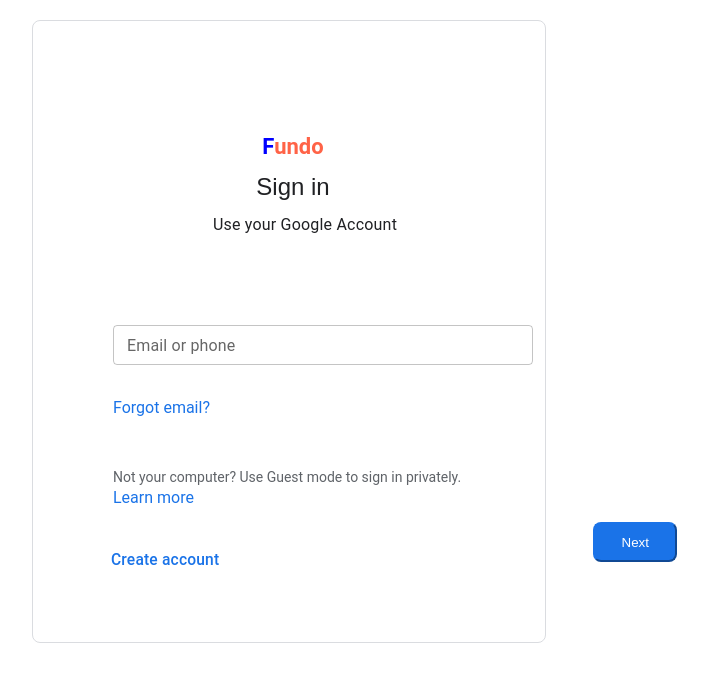
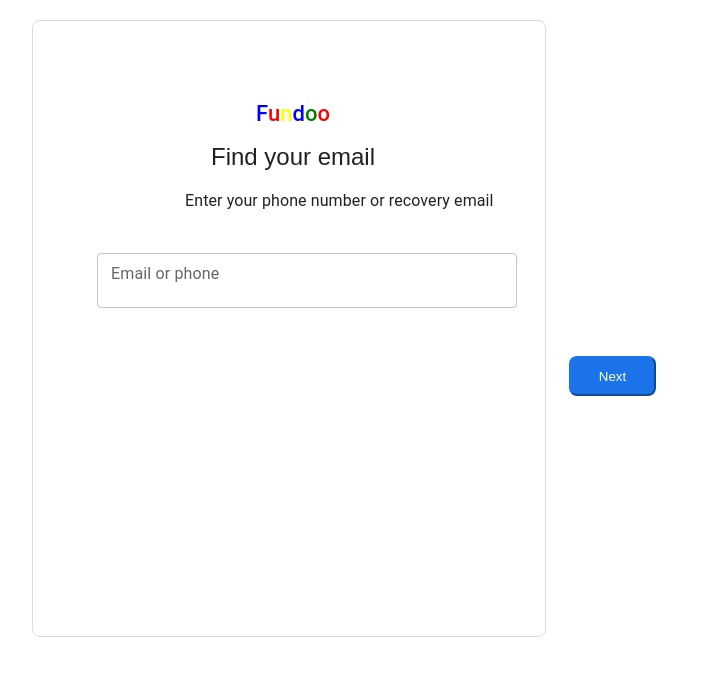
Before and after one commit to ValarmathyRamachandran/React-FunDo-Project-CFP, a React (Create React App) app: page / in a window 1280 px wide. Shown: the top 682 px of the page, without its empty margins (351-1059 px from the left). Built offline with nearby package versions, Linux system fonts and the light colour scheme.

Commit message:
[Valarmathy]: Added Forgot password page

```diff
--- a/src/App.js
+++ b/src/App.js
@@ -2,12 +2,16 @@ import logo from './logo.svg';
 import './App.css';
 import SignUp from './pages/SignUp/SignUp';
 import SignIn from './pages/SignIn/SignIn';
+import ForgotPassword from './pages/ForgotPassword';
 
 function App() {
   return (
     <div className="App">
+
       {/* <SignUp /> */}
-      <SignIn />
+      <ForgotPassword />
+
+
     </div>
   );
 }
--- /dev/null
+++ b/src/pages/ForgotPassword.css
@@ -0,0 +1,73 @@
+#fundo-heading,h2 {
+    display: flex;
+    height: 24px;
+    font-size: 22px;
+    font-weight: 500;
+    font-family: roboto,'Noto Sans Myanmar UI',arial,sans-serif;
+    align-items: center;
+    justify-content: center;
+    margin-bottom: 1vh;
+    margin-top: 10vh;
+}
+
+h1{
+    font-family: 'Google Sans','Noto Sans Myanmar UI',arial,sans-serif;
+    font-size: 24px;
+    font-weight: 400;
+    line-height: 1.3333;
+}
+
+.forgotPwd-sub-heading{
+    color: #202124;
+    font-size: 16px;
+    font-weight: 400;
+    letter-spacing: 0.1px;
+    line-height: 1.5;
+    margin-left: 19vh;
+    margin-bottom: 5vh;
+}
+
+
+#forgotpwd-phoneoremail {
+
+    background-color: transparent;
+    border: none;
+    display: block;
+    font: 400 16px Roboto,RobotoDraft,Helvetica,Arial,sans-serif;
+    line-height: 24px;
+    margin: 0;
+    min-width: 0%;
+    border-radius: 4px;
+    color: #202124;
+    font-size: 16px;
+    height: 28px;
+    margin: 1px 2px 0 1px;
+    padding: 13px 15px;
+
+
+}
+
+.next-container{
+    display:grid;
+    margin-top: -6vh;
+    margin-bottom: 20vh;
+}
+.next-btn{
+    margin-left: 67vh;
+    float: right;
+    width: 15%;
+    background-color: #1a73e8;
+    color:white;
+    font:200;
+    margin-bottom: 10vh;
+    height: 40px;
+    border-radius: .5rem;
+    border-color: #1a73e8;
+
+
+}
+
+.form-group{
+    margin-left: 8vh;
+    margin-bottom: 12vh;
+}
--- /dev/null
+++ b/src/pages/ForgotPassword.jsx
@@ -0,0 +1,34 @@
+import React from 'react';
+import './ForgotPassword.css';
+import TextField from '@mui/material/TextField';
+
+const ForgotPassword=()=>
+{
+    return (
+        <form>
+        <div class="form">
+        <h2  id="fundo-heading" >
+            <p id="blue" style={{color: "#1a73e8"}}>F</p>
+            <p id="red" style={{color: "red" }}>u</p>
+            <p id="yellow" style={{color: "yellow" }}>n</p>
+            <p id="blue" style={{color: "#1a73e8" }}>d</p>
+            <p id="green" style={{color: "green" }}>o</p>
+            <p id="red" style={{color: "red" }}>o</p>
+        </h2>
+        <h1>Find your email</h1>
+        <div class="forgotPwd-sub-heading"><span>Enter your phone number or recovery email</span>
+        </div>
+
+        <div className="form-group">
+            <TextField id="forgotpwd-phoneoremail" label="Email or phone" variant="outlined"  placeholder="Phone number or email" size="small"  fullWidth />
+        </div>
+
+        <div class="next-container">
+            <button type="button" class="next-btn" size="small">Next</button>
+        </div>
+        </div>
+        </form>
+        );
+    }
+
+    export default ForgotPassword;
--- a/src/pages/SignUp/SignUp.css
+++ b/src/pages/SignUp/SignUp.css
@@ -9,12 +9,13 @@
     margin-top: 2%;
     margin-bottom: 2%;
     text-align: left;
+
 }
 
 .form-group{
     margin-bottom: 4vh;
     margin-left: 8vh;
-    width: 70%;
+    width: 80%;
 }
 
 h2,h3{
@@ -96,8 +97,8 @@ h3{
 
 .google-image{
     float: right;
-    margin-top: -95vh;
-    margin-right: 5vh;
+    margin-top: -85vh;
+    margin-right: -7vh;
 }
 
 @media (max-width:812px) {
--- a/src/pages/SignUp/SignUp.jsx
+++ b/src/pages/SignUp/SignUp.jsx
@@ -45,7 +45,7 @@ export default class SignUp extends Component {
                 <div class="next-container">
                 <button type="button" class="next-btn" size="small">Next</button>
                 <p class="sign-in-instead">
-                     <a href="./SignIn.jsx">Sign in instead </a>
+                     <a href="./pages/SignIn/SignIn">Sign in instead </a>
                 </p>
                 </div>
                 <div class="logo-image-section">
```
Also changed, not shown: 1 other file (tests, documents, lock files or other folders).
